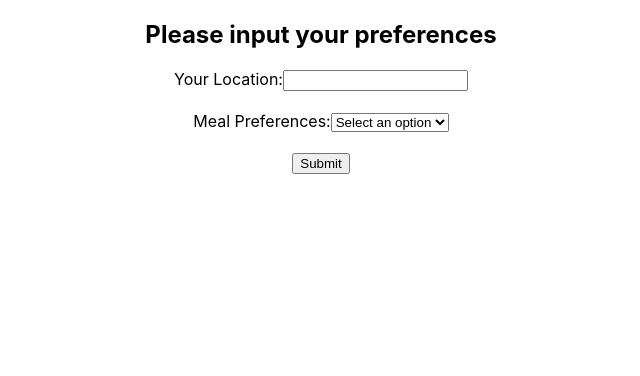
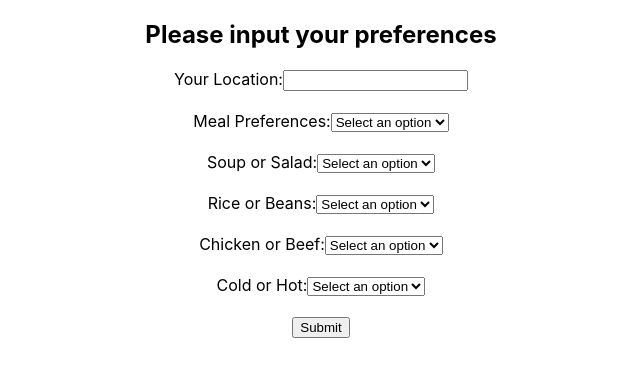
Before and after one commit to iymorshe/IBMealz, a React (Create React App) app: page / in a window 1280 px wide. Shown: the top 376 px of the page, without its empty margins (319-959 px from the left). Built offline with nearby package versions, Linux system fonts and the light colour scheme.

Commit message:
added preferences

```diff
--- a/src/Components/Form.js
+++ b/src/Components/Form.js
@@ -2,19 +2,38 @@ import React, { useState } from 'react';
 
 function TextBox() {
     const [mealPreference, setMealPreference] = useState('');
+    const [soupOrSalad, setSoupOrSalad] = useState('');
+    const [riceOrBeans, setRiceOrBeans] = useState('');
+    const [chickenOrBeef, setChickenOrBeef] = useState('');
+    const [coldOrHot, setColdOrHot] = useState('');
 
     const handleMealPreferenceChange = (event) => {
         setMealPreference(event.target.value);
     };
 
+    const handleSoupOrSaladChange = (event) => {
+        setSoupOrSalad(event.target.value);
+    };
+
+    const handleRiceOrBeansChange = (event) => {
+        setRiceOrBeans(event.target.value);
+    };
+
+    const handleChickenOrBeefChange = (event) => {
+        setChickenOrBeef(event.target.value);
+    };
+
+    const handleColdOrHotChange = (event) => {
+        setColdOrHot(event.target.value);
+    };
+
     const handleSubmit = (event) => {
         event.preventDefault();
         const location = event.target.location.value;
-        const data = { location, mealPreference };
+        const data = { location, mealPreference, soupOrSalad, riceOrBeans, chickenOrBeef, coldOrHot };
         console.log(data);
-        fetch('http://localhost:8001', {
+        fetch('http://localhost:5000/food_input', {
             method: 'POST',
-            mode: 'no-cors',
             headers: {
                 'Content-Type': 'application/json',
             },
@@ -51,6 +70,50 @@ function TextBox() {
                 </label>
                 </div>
                 <br />
+                <div>
+                <label>
+                    Soup or Salad:
+                    <select value={soupOrSalad} onChange={handleSoupOrSaladChange} name="soupOrSalad">
+                        <option value="">Select an option</option>
+                        <option value="Soup">Soup</option>
+                        <option value="Salad">Salad</option>
+                    </select>
+                </label>
+                </div>
+                <br />
+                <div>
+                <label>
+                    Rice or Beans:
+                    <select value={riceOrBeans} onChange={handleRiceOrBeansChange} name="riceOrBeans">
+                        <option value="">Select an option</option>
+                        <option value="Rice">Rice</option>
+                        <option value="Beans">Beans</option>
+                    </select>
+                </label>
+                </div>
+                <br />
+                <div>
+                <label>
+                    Chicken or Beef:
+                    <select value={chickenOrBeef} onChange={handleChickenOrBeefChange} name="chickenOrBeef">
+                        <option value="">Select an option</option>
+                        <option value="Chicken">Chicken</option>
+                        <option value="Beef">Beef</option>
+                    </select>
+                </label>
+                </div>
+                <br />
+                <div>
+                <label>
+                    Cold or Hot:
+                    <select value={coldOrHot} onChange={handleColdOrHotChange} name="coldOrHot">
+                        <option value="">Select an option</option>
+                        <option value="Cold">Cold</option>
+                        <option value="Hot">Hot</option>
+                    </select>
+                </label>
+                </div>
+                <br />
                 <input type="submit" value="Submit" />
             </form>
         </div>
```
